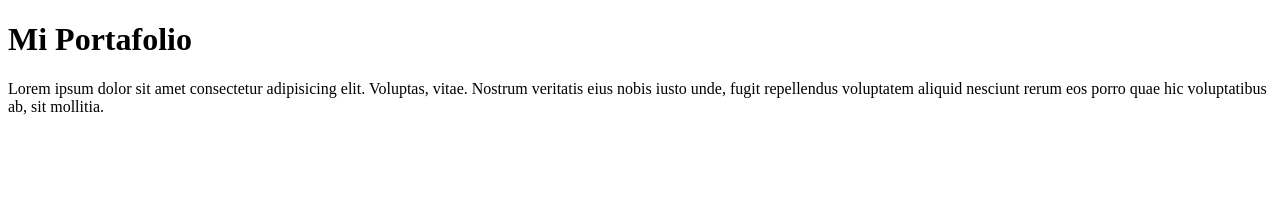
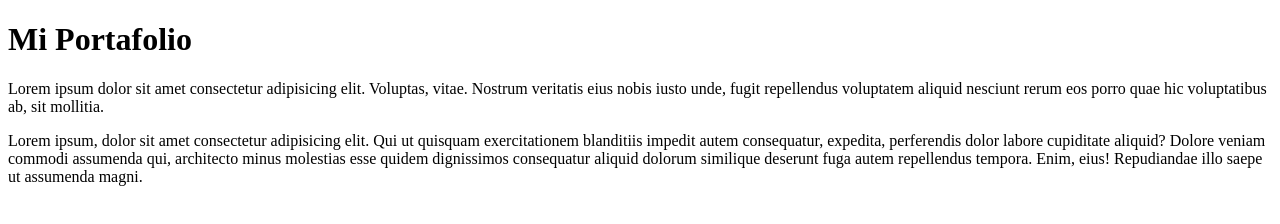
Before and after one commit to Patiflin/patiflin.github.io, a plain HTML site: page src/index.html in a window 1280 px wide. Drawn offline with Linux system fonts and the light colour scheme.

Commit message:
nuevo parrafo index

```diff
--- a/src/index.html
+++ b/src/index.html
@@ -13,5 +13,14 @@
       Nostrum veritatis eius nobis iusto unde, fugit repellendus voluptatem
       aliquid nesciunt rerum eos porro quae hic voluptatibus ab, sit mollitia.
     </p>
+
+    <p>
+      Lorem ipsum, dolor sit amet consectetur adipisicing elit. Qui ut quisquam
+      exercitationem blanditiis impedit autem consequatur, expedita, perferendis
+      dolor labore cupiditate aliquid? Dolore veniam commodi assumenda qui,
+      architecto minus molestias esse quidem dignissimos consequatur aliquid
+      dolorum similique deserunt fuga autem repellendus tempora. Enim, eius!
+      Repudiandae illo saepe ut assumenda magni.
+    </p>
   </body>
 </html>
```
